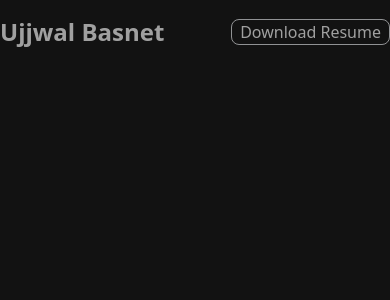
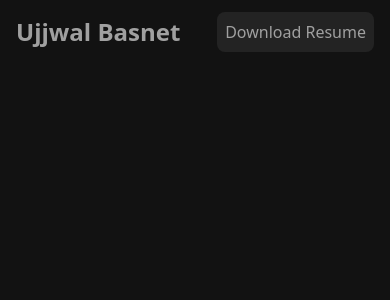
Before and after one commit to ujjwal-B7/my_Portfolio, a React (Create React App) app: page / in a window 390 px wide. Shown: the top 300 px of the page. Built offline with nearby package versions, Linux system fonts and the light colour scheme.

Commit message:
create cv download button

```diff
--- a/src/components/Nav.js
+++ b/src/components/Nav.js
@@ -25,9 +25,12 @@ const Nav = () => {
     html2pdf().from(itemsPdf).set(pdfOptions).save();
   };
   return (
-    <nav className="flex-pack lg:px-16 h-16">
+    <nav className="flex-pack lg:px-16 md:px-12 px-4 h-16">
       <h1 className="p-color text-2xl font-semibold">Ujjwal Basnet</h1>
-      <button className="border rounded-lg p-color px-2" onClick={pdfDownload}>
+      <button
+        className="bg-white/[12%] p-color rounded-lg p-2"
+        onClick={pdfDownload}
+      >
         Download Resume
       </button>
       <div className="hidden h-screen w-[50%] absolute top-5">
--- a/src/index.css
+++ b/src/index.css
@@ -13,6 +13,9 @@ button:active{
     color: white;
     opacity: 60%;
 }
+.p-bg{
+   @apply bg-white/[12%];
+}
 .flex-pack{
    @apply flex justify-between items-center
 }
```
